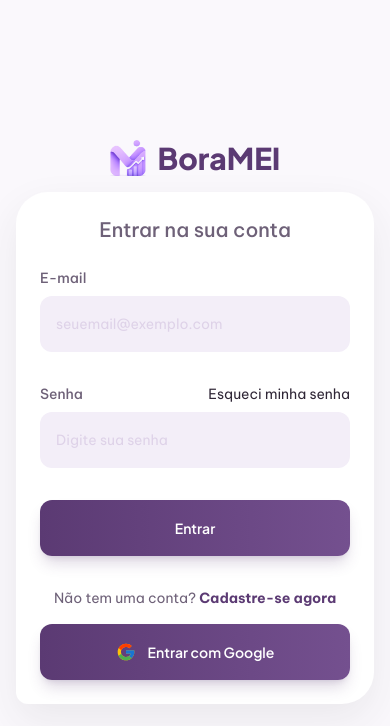
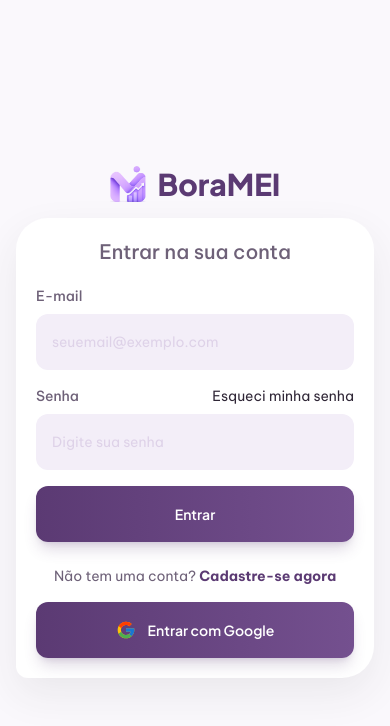
Before and after one commit to tresharts/sistema-mei, a React (Vite) app in the folder frontend/: page /login in a window 390 px wide. Shown: the top 726 px of the page. Built offline with nearby package versions, Linux system fonts and the light colour scheme; no server answers.

Commit message:
feat: ajusta login mobile sem rolagem

```diff
--- a/frontend/src/pages/LoginPage.tsx
+++ b/frontend/src/pages/LoginPage.tsx
@@ -81,8 +81,8 @@ function LoginPage() {
   };
 
   return (
-    <main className="flex min-h-screen flex-col justify-center gap-4 bg-background lg:grid lg:grid-cols-2 lg:gap-0">
-      <section className="bg-background px-6 pt-8 lg:flex lg:min-h-screen lg:flex-col lg:items-center lg:justify-center lg:gap-1 lg:pt-0">
+    <main className="flex h-[100dvh] flex-col justify-center gap-4 overflow-hidden bg-background lg:grid lg:h-auto lg:min-h-screen lg:grid-cols-2 lg:gap-0 lg:overflow-visible">
+      <section className="bg-background px-6 lg:flex lg:min-h-screen lg:flex-col lg:items-center lg:justify-center lg:gap-1">
         <div className="flex items-center justify-center gap-3 lg:hidden">
           <img alt="BoraMEI" className="h-9 w-9 object-contain" src={favicon} />
           <h1 className="font-headline text-3xl font-extrabold text-primary">
@@ -102,17 +102,17 @@ function LoginPage() {
         </div>
       </section>
 
-      <section className="flex items-center justify-center px-4 pb-8 lg:min-h-screen lg:px-12 lg:pb-0">
+      <section className="flex items-center justify-center px-4 lg:min-h-screen lg:px-12">
         <div className="w-full max-w-md">
-          <section className="rounded-[2rem] rounded-bl-xl bg-surface-container-lowest p-6 shadow-[0_16px_40px_rgba(52,50,47,0.08)]">
-            <div className="mb-6 space-y-2 text-center">
+          <section className="rounded-[2rem] rounded-bl-xl bg-surface-container-lowest p-5 shadow-[0_16px_40px_rgba(52,50,47,0.08)] sm:p-6">
+            <div className="mb-5 space-y-2 text-center sm:mb-6">
               <p className="text-xl font-medium text-on-surface-variant">
                 Entrar na sua conta
               </p>
             </div>
 
             <form
-              className="flex flex-col gap-4 space-y-4"
+              className="flex flex-col gap-4"
               onSubmit={handleSubmit(onSubmit)}
             >
               <div className="space-y-2">
@@ -163,7 +163,7 @@ function LoginPage() {
               </Button>
             </form>
 
-            <footer className="mt-8 text-center">
+            <footer className="mt-6 text-center sm:mt-8">
               <p className="text-sm text-on-surface-variant">
                 Não tem uma conta?{" "}
                 <Link
```
